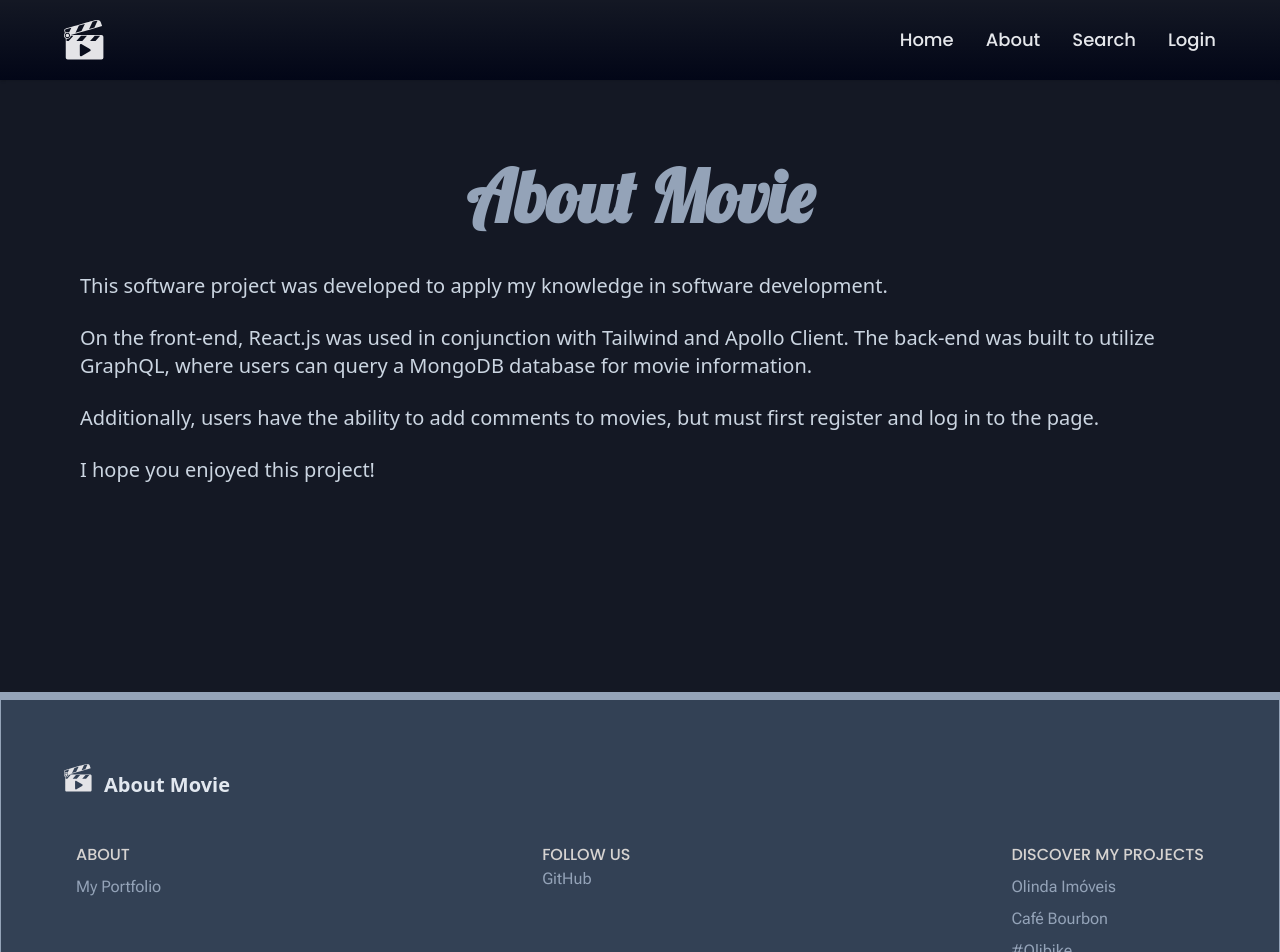
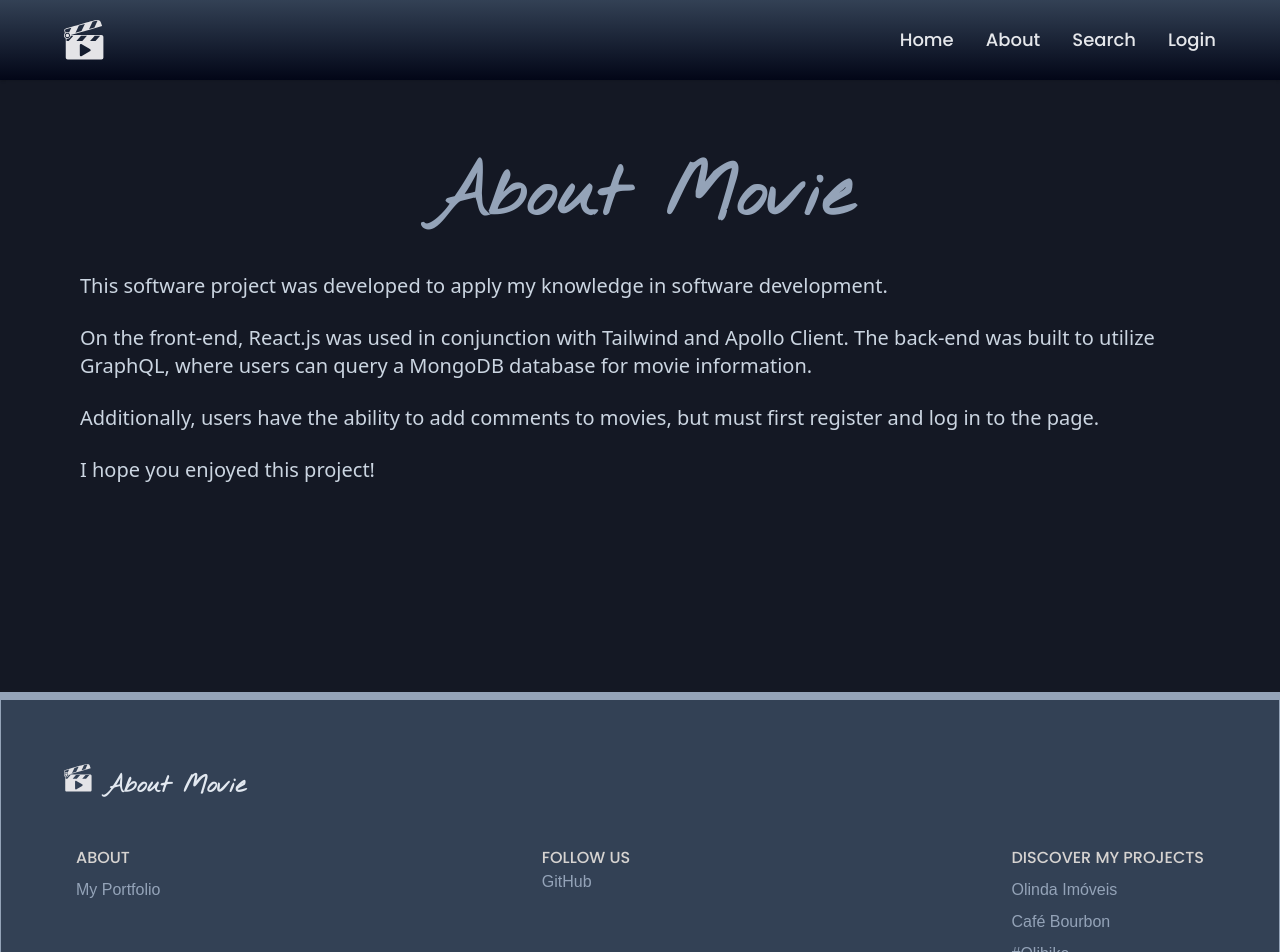
Before and after one commit to MacielDouglas/AboutMovie_GraphQL_Mongo, a React (Vite) app in the folder client/: page /about in a window 1280 px wide. Shown: the top 952 px of the page. Built offline with nearby package versions, Linux system fonts and the light colour scheme.

Commit message:
Ajustado fonte, layout header

```diff
--- a/client/index.html
+++ b/client/index.html
@@ -14,7 +14,7 @@
     <link rel="preconnect" href="https://fonts.googleapis.com" />
     <link rel="preconnect" href="https://fonts.gstatic.com" crossorigin />
     <link
-      href="https://fonts.googleapis.com/css2?family=Lobster&family=Poppins:ital,wght@0,100;0,200;0,300;0,400;0,500;0,600;0,700;0,800;0,900;1,100;1,200;1,300;1,400;1,500;1,600;1,700;1,800;1,900&family=Roboto+Flex:opsz,wght@8..144,100..1000&display=swap"
+      href="https://fonts.googleapis.com/css2?family=Nothing+You+Could+Do&family=Poppins:ital,wght@0,100;0,200;0,300;0,400;0,500;0,600;0,700;0,800;0,900;1,100;1,200;1,300;1,400;1,500;1,600;1,700;1,800;1,900&family=Roboto:ital,wght@0,100;0,300;0,400;0,500;0,700;0,900;1,100;1,300;1,400;1,500;1,700;1,900&display=swap"
       rel="stylesheet"
     />
     <title>About Movie</title>
--- a/client/src/components/Footer.jsx
+++ b/client/src/components/Footer.jsx
@@ -12,7 +12,9 @@ export default function Footer() {
             className="self-center whitespace-nowrap text-lg sm:text-xl font-semibold flex items-baseline"
           >
             <img className="w-7" src={movie} alt="image logo" />
-            <span className="px-3 mr-1 py-1  text-slate-200">About Movie</span>
+            <span className="px-3 mr-1 py-1  text-slate-200 font-nothing_you text-2xl">
+              About Movie
+            </span>
           </Link>
         </div>
 
--- a/client/src/components/Header.jsx
+++ b/client/src/components/Header.jsx
@@ -13,7 +13,7 @@ export default function Header() {
   console.log(user);
 
   return (
-    <header className="bg-gradient-to-t from-slate-950 to-transparent shadow h-20 z-20 relative font-poppins">
+    <header className="bg-gradient-to-t from-slate-950 to-slate-700 shadow h-20 z-20 relative font-poppins">
       <div className="flex justify-between items-center h-full mx-4 max-w-6xl xl:mx-auto">
         <Link to="/" className="flex items-center">
           <img src={movie} alt="About Movie" className="w-10" />
--- a/client/src/components/WelcomeSection.jsx
+++ b/client/src/components/WelcomeSection.jsx
@@ -80,8 +80,11 @@ function WelcomeSection({ movies }) {
         id="front"
       >
         <div className="flex-1 flex flex-col justify-center w-full text-center gap-2 mb-8 md:mb-0 mmd:text-end">
-          <h1 className="text-4xl mmd:text-6xl font-semibold mb-4 font-lobster mmd:mb-8">
-            Welcome to About Films
+          <h1 className="text-4xl mmd:text-4xl  mb-4 font-roboto mmd:mb-8 flex-wrap text-neutral-300">
+            Welcome to{" "}
+            <span className="text-6xl font-nothing_you font-semibold text-white whitespace-nowrap">
+              About Movie
+            </span>
           </h1>
           <h3 className="mb-4 text-xl mmd:text-2xl text-neutral-300 font-poppins">
             Here you search and find out about the best films
--- a/client/src/pages/About.jsx
+++ b/client/src/pages/About.jsx
@@ -1,7 +1,7 @@
 export default function About() {
   return (
     <div className="py-20 px-4 max-w-6xl mx-auto mb-32">
-      <h1 className="text-7xl text-center font-bold mb-10 text-cor_button font-lobster text-slate-400">
+      <h1 className="text-7xl text-center font-bold mb-10 text-cor_button font-nothing_you text-slate-400">
         About Movie
       </h1>
       <div className="text-xl flex flex-col gap-6 text-slate-300">
--- a/client/tailwind.config.js
+++ b/client/tailwind.config.js
@@ -17,7 +17,7 @@ module.exports = {
       fontFamily: {
         roboto: ["Roboto Flex", "sans-serif"],
         poppins: ["Poppins", "sans-serif"],
-        lobster: ["Lobster", "sans-serif"],
+        nothing_you: ["Nothing You Could Do", "cursive"],
       },
     },
   },
```
